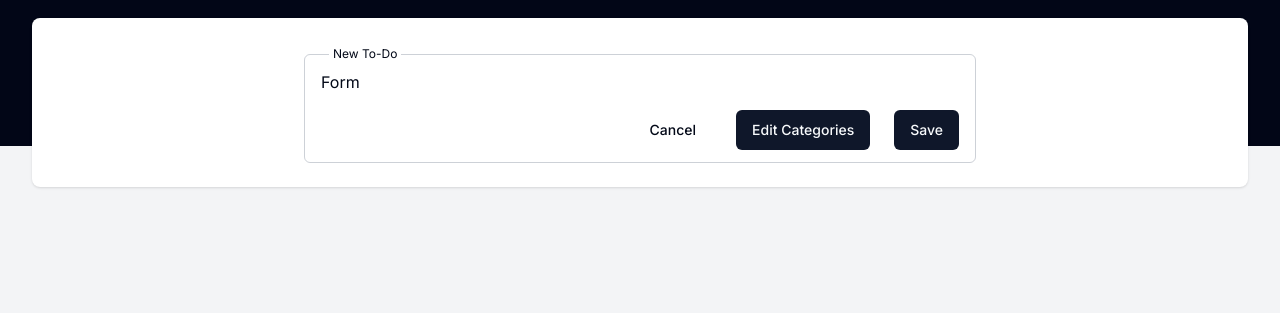
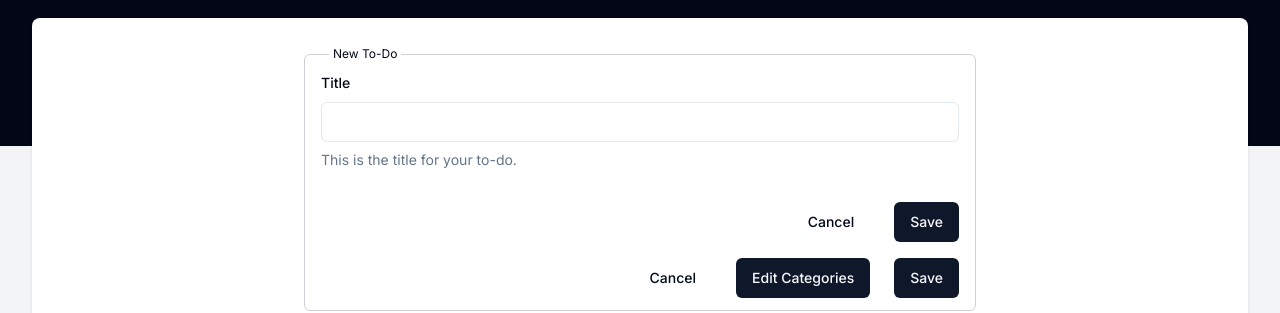
Before and after one commit to reymyster/todo-advanced, a Next.js app: page /todo/add in a window 1280 px wide. Shown: the part 162-475 px from the top of the page. Built offline with nearby package versions, Linux system fonts and the light colour scheme; no server answers; the database is empty.

Commit message:
initial todo form

```diff
--- a/package.json
+++ b/package.json
@@ -11,7 +11,9 @@
   },
   "dependencies": {
     "@heroicons/react": "^2.0.18",
+    "@hookform/resolvers": "^3.1.1",
     "@radix-ui/react-icons": "^1.3.0",
+    "@radix-ui/react-label": "^2.0.2",
     "@radix-ui/react-navigation-menu": "^1.1.3",
     "@radix-ui/react-slot": "^1.0.2",
     "@tanstack/react-query": "^4.29.19",
@@ -32,10 +34,12 @@
     "postcss": "8.4.25",
     "react": "18.2.0",
     "react-dom": "18.2.0",
+    "react-hook-form": "^7.45.1",
     "tailwind-merge": "^1.13.2",
     "tailwindcss": "3.3.2",
     "tailwindcss-animate": "^1.0.6",
-    "typescript": "5.1.6"
+    "typescript": "5.1.6",
+    "zod": "^3.21.4"
   },
   "devDependencies": {
     "@tailwindcss/forms": "^0.5.3",
--- /dev/null
+++ b/src/app/@modal/[...catchAll]/page.tsx
@@ -0,0 +1,3 @@
+export default function CatchAll() {
+  return null;
+}
--- /dev/null
+++ b/src/app/@modal/page.tsx
@@ -0,0 +1,3 @@
+export default function Modal() {
+  return null;
+}
--- a/src/components/todos/new-todo.tsx
+++ b/src/components/todos/new-todo.tsx
@@ -1,10 +1,31 @@
 "use client";
 import { useState, useCallback } from "react";
-import { Button } from "@/components/ui/button";
 import { ReloadIcon } from "@radix-ui/react-icons";
 import { cn } from "@/lib/utils";
 import { useRouter } from "next/navigation";
 import Link from "next/link";
+import * as z from "zod";
+import { zodResolver } from "@hookform/resolvers/zod";
+import { useForm } from "react-hook-form";
+
+import { Button } from "@/components/ui/button";
+import {
+  Form,
+  FormControl,
+  FormDescription,
+  FormField,
+  FormItem,
+  FormLabel,
+  FormMessage,
+} from "@/components/ui/form";
+import { Input } from "@/components/ui/input";
+
+const formSchema = z.object({
+  categoryId: z.number(),
+  title: z.string().min(2).max(256),
+  description: z.string().max(1024).nullable(),
+  due: z.date().nullable(),
+});
 
 export default function NewTodo() {
   const [isSaving, setIsSaving] = useState(false);
@@ -12,10 +33,51 @@
 
   const onCancel = useCallback(() => router.back(), [router]);
 
+  const form = useForm<z.infer<typeof formSchema>>({
+    resolver: zodResolver(formSchema),
+    defaultValues: {
+      categoryId: 0,
+      title: "",
+      description: "",
+      due: null,
+    },
+  });
+
+  function onSubmit(values: z.infer<typeof formSchema>) {
+    console.log({ values });
+  }
+
   return (
     <fieldset className="rounded-md border border-gray-400/50 px-4 py-1 mx-auto max-w-2xl">
       <legend className="mx-2 p-1 text-xs">New To-Do</legend>
-      <div>Form</div>
+      <div>
+        <Form {...form}>
+          <form onSubmit={form.handleSubmit(onSubmit)} className="space-y-8">
+            <FormField
+              control={form.control}
+              name="title"
+              render={({ field }) => (
+                <FormItem>
+                  <FormLabel>Title</FormLabel>
+                  <FormControl>
+                    <Input {...field} />
+                  </FormControl>
+                  <FormDescription>
+                    This is the title for your to-do.
+                  </FormDescription>
+                  <FormMessage />
+                </FormItem>
+              )}
+            />
+            <div className="flex items-center justify-end gap-x-6">
+              <Button variant="ghost" onClick={onCancel}>
+                Cancel
+              </Button>
+              <Button type="submit">Save</Button>
+            </div>
+          </form>
+        </Form>
+      </div>
       <div className="mb-2 mt-4 flex items-center justify-end gap-x-6">
         <Button variant="ghost" onClick={onCancel}>
           Cancel
--- /dev/null
+++ b/src/components/ui/form.tsx
@@ -0,0 +1,176 @@
+import * as React from "react"
+import * as LabelPrimitive from "@radix-ui/react-label"
+import { Slot } from "@radix-ui/react-slot"
+import {
+  Controller,
+  ControllerProps,
+  FieldPath,
+  FieldValues,
+  FormProvider,
+  useFormContext,
+} from "react-hook-form"
+
+import { cn } from "@/lib/utils"
+import { Label } from "@/components/ui/label"
+
+const Form = FormProvider
+
+type FormFieldContextValue<
+  TFieldValues extends FieldValues = FieldValues,
+  TName extends FieldPath<TFieldValues> = FieldPath<TFieldValues>
+> = {
+  name: TName
+}
+
+const FormFieldContext = React.createContext<FormFieldContextValue>(
+  {} as FormFieldContextValue
+)
+
+const FormField = <
+  TFieldValues extends FieldValues = FieldValues,
+  TName extends FieldPath<TFieldValues> = FieldPath<TFieldValues>
+>({
+  ...props
+}: ControllerProps<TFieldValues, TName>) => {
+  return (
+    <FormFieldContext.Provider value={{ name: props.name }}>
+      <Controller {...props} />
+    </FormFieldContext.Provider>
+  )
+}
+
+const useFormField = () => {
+  const fieldContext = React.useContext(FormFieldContext)
+  const itemContext = React.useContext(FormItemContext)
+  const { getFieldState, formState } = useFormContext()
+
+  const fieldState = getFieldState(fieldContext.name, formState)
+
+  if (!fieldContext) {
+    throw new Error("useFormField should be used within <FormField>")
+  }
+
+  const { id } = itemContext
+
+  return {
+    id,
+    name: fieldContext.name,
+    formItemId: `${id}-form-item`,
+    formDescriptionId: `${id}-form-item-description`,
+    formMessageId: `${id}-form-item-message`,
+    ...fieldState,
+  }
+}
+
+type FormItemContextValue = {
+  id: string
+}
+
+const FormItemContext = React.createContext<FormItemContextValue>(
+  {} as FormItemContextValue
+)
+
+const FormItem = React.forwardRef<
+  HTMLDivElement,
+  React.HTMLAttributes<HTMLDivElement>
+>(({ className, ...props }, ref) => {
+  const id = React.useId()
+
+  return (
+    <FormItemContext.Provider value={{ id }}>
+      <div ref={ref} className={cn("space-y-2", className)} {...props} />
+    </FormItemContext.Provider>
+  )
+})
+FormItem.displayName = "FormItem"
+
+const FormLabel = React.forwardRef<
+  React.ElementRef<typeof LabelPrimitive.Root>,
+  React.ComponentPropsWithoutRef<typeof LabelPrimitive.Root>
+>(({ className, ...props }, ref) => {
+  const { error, formItemId } = useFormField()
+
+  return (
+    <Label
+      ref={ref}
+      className={cn(error && "text-destructive", className)}
+      htmlFor={formItemId}
+      {...props}
+    />
+  )
+})
+FormLabel.displayName = "FormLabel"
+
+const FormControl = React.forwardRef<
+  React.ElementRef<typeof Slot>,
+  React.ComponentPropsWithoutRef<typeof Slot>
+>(({ ...props }, ref) => {
+  const { error, formItemId, formDescriptionId, formMessageId } = useFormField()
+
+  return (
+    <Slot
+      ref={ref}
+      id={formItemId}
+      aria-describedby={
+        !error
+          ? `${formDescriptionId}`
+          : `${formDescriptionId} ${formMessageId}`
+      }
+      aria-invalid={!!error}
+      {...props}
+    />
+  )
+})
+FormControl.displayName = "FormControl"
+
+const FormDescription = React.forwardRef<
+  HTMLParagraphElement,
+  React.HTMLAttributes<HTMLParagraphElement>
+>(({ className, ...props }, ref) => {
+  const { formDescriptionId } = useFormField()
+
+  return (
+    <p
+      ref={ref}
+      id={formDescriptionId}
+      className={cn("text-sm text-muted-foreground", className)}
+      {...props}
+    />
+  )
+})
+FormDescription.displayName = "FormDescription"
+
+const FormMessage = React.forwardRef<
+  HTMLParagraphElement,
+  React.HTMLAttributes<HTMLParagraphElement>
+>(({ className, children, ...props }, ref) => {
+  const { error, formMessageId } = useFormField()
+  const body = error ? String(error?.message) : children
+
+  if (!body) {
+    return null
+  }
+
+  return (
+    <p
+      ref={ref}
+      id={formMessageId}
+      className={cn("text-sm font-medium text-destructive", className)}
+      {...props}
+    >
+      {body}
+    </p>
+  )
+})
+FormMessage.displayName = "FormMessage"
+
+export {
+  useFormField,
+  Form,
+  FormItem,
+  FormLabel,
+  FormControl,
+  FormDescription,
+  FormMessage,
+  FormField,
+}
--- /dev/null
+++ b/src/components/ui/input.tsx
@@ -0,0 +1,25 @@
+import * as React from "react"
+
+import { cn } from "@/lib/utils"
+
+export interface InputProps
+  extends React.InputHTMLAttributes<HTMLInputElement> {}
+
+const Input = React.forwardRef<HTMLInputElement, InputProps>(
+  ({ className, type, ...props }, ref) => {
+    return (
+      <input
+        type={type}
+        className={cn(
+          "flex h-10 w-full rounded-md border border-input bg-background px-3 py-2 text-sm ring-offset-background file:border-0 file:bg-transparent file:text-sm file:font-medium placeholder:text-muted-foreground focus-visible:outline-none focus-visible:ring-2 focus-visible:ring-ring focus-visible:ring-offset-2 disabled:cursor-not-allowed disabled:opacity-50",
+          className
+        )}
+        ref={ref}
+        {...props}
+      />
+    )
+  }
+)
+Input.displayName = "Input"
+
+export { Input }
--- /dev/null
+++ b/src/components/ui/label.tsx
@@ -0,0 +1,26 @@
+"use client"
+
+import * as React from "react"
+import * as LabelPrimitive from "@radix-ui/react-label"
+import { cva, type VariantProps } from "class-variance-authority"
+
+import { cn } from "@/lib/utils"
+
+const labelVariants = cva(
+  "text-sm font-medium leading-none peer-disabled:cursor-not-allowed peer-disabled:opacity-70"
+)
+
+const Label = React.forwardRef<
+  React.ElementRef<typeof LabelPrimitive.Root>,
+  React.ComponentPropsWithoutRef<typeof LabelPrimitive.Root> &
+    VariantProps<typeof labelVariants>
+>(({ className, ...props }, ref) => (
+  <LabelPrimitive.Root
+    ref={ref}
+    className={cn(labelVariants(), className)}
+    {...props}
+  />
+))
+Label.displayName = LabelPrimitive.Root.displayName
+
+export { Label }
```
Also changed, not shown: 1 other file (tests, documents, lock files or other folders).
